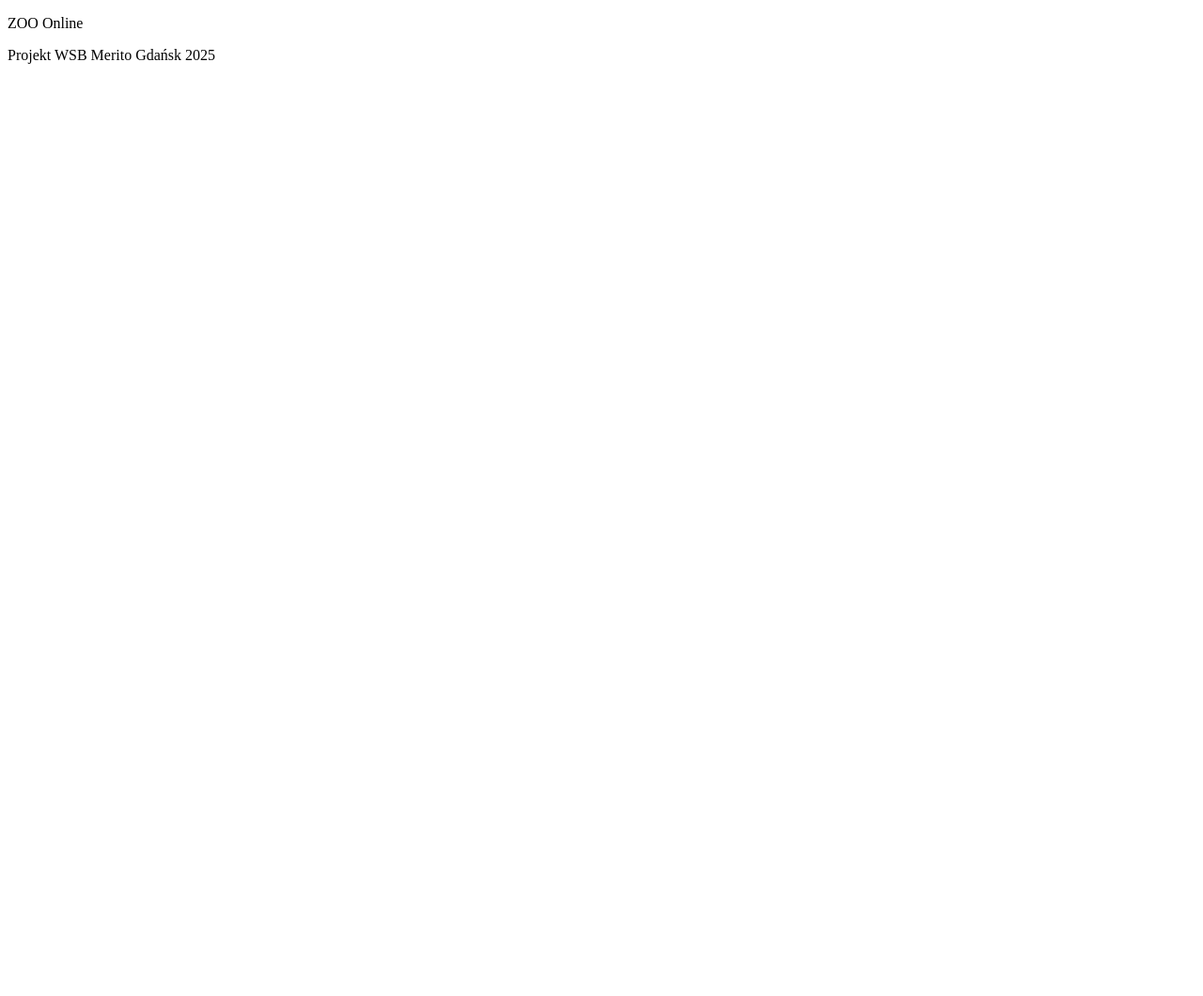
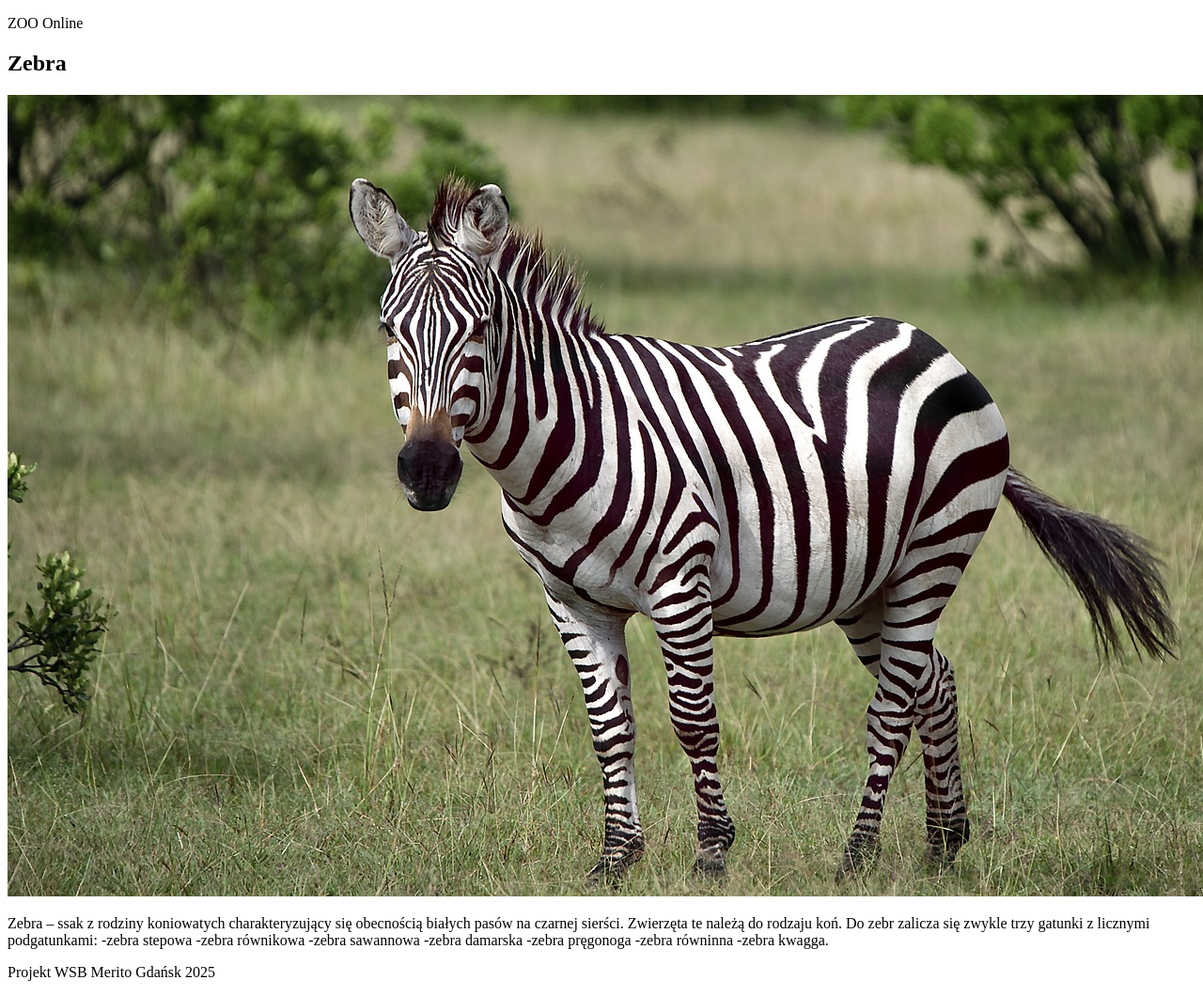
Before and after one commit to KiloZlota/Studia, a plain HTML site: page index.html in a window 1280 px wide. Shown: the whole page at 94% size. Before the commit the page ends 800 px from the top, so only its background shows below. Drawn offline with Linux system fonts and the light colour scheme.

Commit message:
Dodano sekcję zebra i zdjęcie

```diff
--- a/index.html
+++ b/index.html
@@ -11,7 +11,21 @@
     <header>
         <p>ZOO Online</p>
     </header>
-    <main></main>
+    <main>
+        <section>
+            <h2>Zebra</h2>
+            <img src="\img\zebra.jpg" alt="">
+            <p>Zebra – ssak z rodziny koniowatych charakteryzujący się obecnością białych pasów na czarnej sierści.
+            Zwierzęta te należą do rodzaju koń. Do zebr zalicza się zwykle trzy gatunki z licznymi podgatunkami:
+            -zebra stepowa
+            -zebra równikowa
+            -zebra sawannowa
+            -zebra damarska
+            -zebra pręgonoga
+            -zebra równinna
+            -zebra kwagga.</p>
+        </section>
+    </main>
     <footer>
         <p>Projekt WSB Merito Gdańsk 2025</p>
     </footer>
```
Also changed, not shown: img/zebra.jpg (added).
